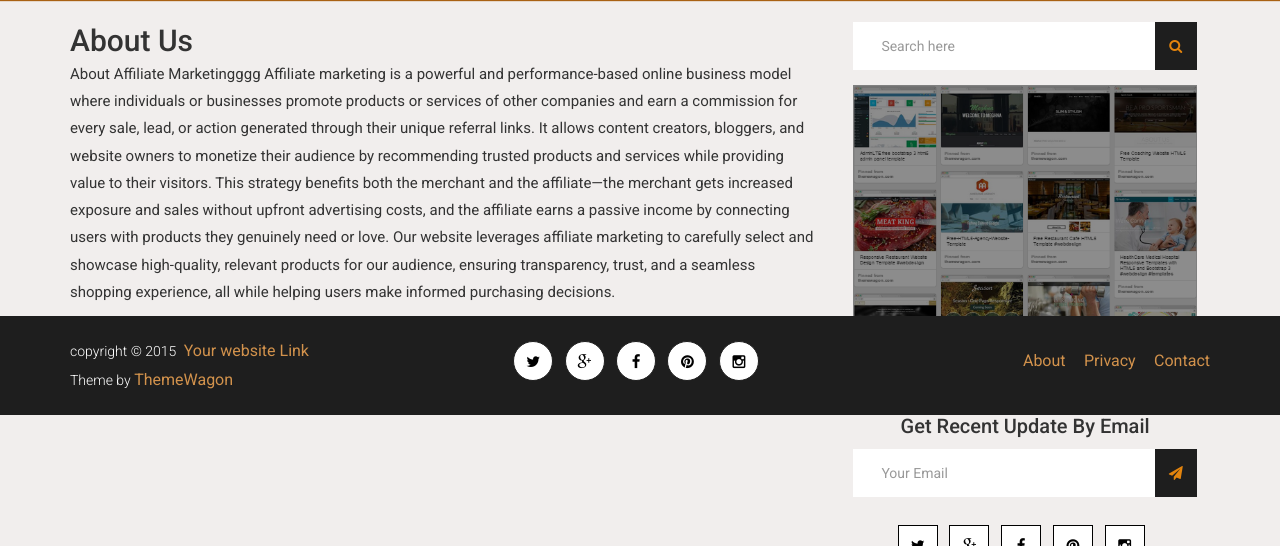
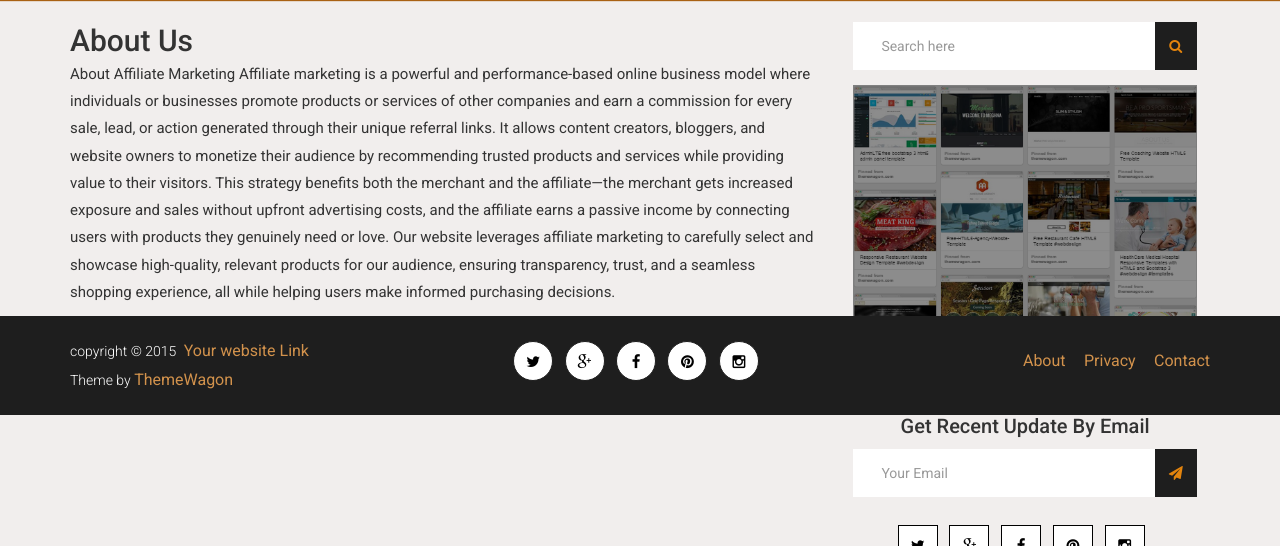
Before and after one commit to shailendra-sahu-43/Blog_Project, a Django app: page /about in a window 1280 px wide. Shown: the part 50-596 px from the top of the page. Run offline with Django 5.2, Linux system fonts and the light colour scheme; some libraries are stand-ins or nearby versions.

Commit message:
aobut page updated

```diff
--- a/ecommerceapp/templates/about.html
+++ b/ecommerceapp/templates/about.html
@@ -12,7 +12,7 @@
                             <h1>about us</h1>
 
 
-                            <p> About Affiliate Marketingggg
+                            <p> About Affiliate Marketing
 Affiliate marketing is a powerful and performance-based online business model where individuals or businesses promote products or services of other companies and earn a commission for every sale, lead, or action generated through their unique referral links. It allows content creators, bloggers, and website owners to monetize their audience by recommending trusted products and services while providing value to their visitors. This strategy benefits both the merchant and the affiliate—the merchant gets increased exposure and sales without upfront advertising costs, and the affiliate earns a passive income by connecting users with products they genuinely need or love. Our website leverages affiliate marketing to carefully select and showcase high-quality, relevant products for our audience, ensuring transparency, trust, and a seamless shopping experience, all while helping users make informed purchasing decisions. </p>
 
 
```
